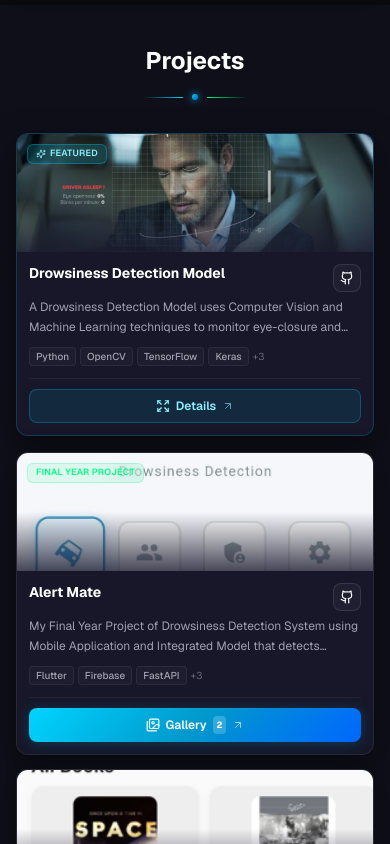
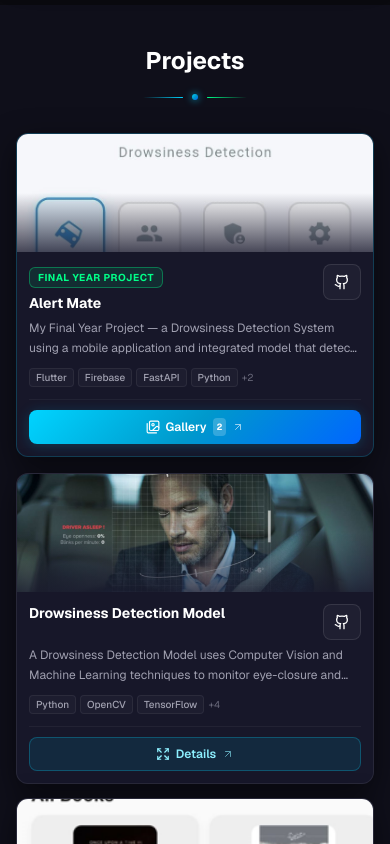
Before and after one commit to a-muqeet27/Abdul-Muqeet-Portfolio, a Next.js app: page / in a window 390 px wide. Shown: the part 2660-3504 px from the top of the page. Built offline with nearby package versions, Linux system fonts and the light colour scheme.

Commit message:
Make portfolio mobile responsive

```diff
--- a/src/components/sections/Projects.tsx
+++ b/src/components/sections/Projects.tsx
@@ -74,17 +74,10 @@ function ProjectCard({
               />
               <div className="pointer-events-none absolute inset-0 bg-gradient-to-t from-dark-card/80 via-transparent to-transparent sm:bg-gradient-to-r sm:from-dark-card/50" />
 
-              {(featured || project.badge) && (
-                <span
-                  className={cn(
-                    "absolute left-2.5 top-2.5 z-10 flex items-center gap-1 rounded-md px-2 py-0.5 text-[9px] font-semibold uppercase tracking-wide backdrop-blur-md",
-                    featured
-                      ? "border border-primary/30 bg-primary/15 text-[#8df0ff]"
-                      : "border border-accent/25 bg-accent/10 text-accent"
-                  )}
-                >
-                  {featured && <Sparkles className="h-2.5 w-2.5" />}
-                  {featured ? "Featured" : project.badge}
+              {featured && !project.badge && (
+                <span className="absolute left-2.5 top-2.5 z-10 flex items-center gap-1 rounded-md border border-primary/30 bg-primary/15 px-2 py-0.5 text-[9px] font-semibold uppercase tracking-wide text-[#8df0ff] backdrop-blur-md">
+                  <Sparkles className="h-2.5 w-2.5" />
+                  Featured
                 </span>
               )}
             </div>
@@ -92,18 +85,26 @@ function ProjectCard({
 
           <div className="flex min-w-0 flex-1 flex-col p-3 sm:p-3.5 lg:p-4">
             <div className="mb-1.5 flex items-start justify-between gap-2">
-              <h3 className="text-sm font-bold leading-snug text-text-light transition-colors duration-300 group-hover:text-primary sm:text-[15px] lg:text-base">
-                {project.title}
-              </h3>
+              <div className="min-w-0 flex-1">
+                {project.badge && (
+                  <span className="mb-1.5 inline-flex items-center rounded-md border border-accent/35 bg-accent/10 px-2 py-0.5 text-[10px] font-bold uppercase tracking-wider text-accent sm:text-[11px]">
+                    {project.badge}
+                  </span>
+                )}
+                <h3 className="text-sm font-bold leading-snug text-text-light transition-colors duration-300 group-hover:text-primary sm:text-[15px] lg:text-base">
+                  {project.title}
+                </h3>
+              </div>
               <a
                 href={project.github}
                 target="_blank"
                 rel="noopener noreferrer"
                 onClick={(e) => e.stopPropagation()}
-                className="flex h-7 w-7 shrink-0 items-center justify-center rounded-lg border border-white/10 bg-white/[0.04] text-text-light transition-colors hover:border-primary/30 hover:text-primary"
+                className="inline-flex h-9 shrink-0 items-center justify-center gap-1.5 rounded-lg border border-white/10 bg-white/[0.04] px-2.5 text-text-light transition-colors hover:border-primary/30 hover:bg-white/[0.07] hover:text-primary sm:px-3"
                 title="View on GitHub"
               >
-                <Github className="h-3.5 w-3.5" />
+                <Github className="h-4 w-4" />
+                <span className="hidden text-xs font-medium sm:inline">GitHub</span>
               </a>
             </div>
 
--- a/src/data/projects.ts
+++ b/src/data/projects.ts
@@ -15,57 +15,57 @@ export type Project = {
 };
 
 export const featuredProject: Project = {
-  title: "Drowsiness Detection Model",
-  image: "/images/Drowsiness Detection Model.png",
-  github: "https://github.com/a-muqeet27/Drowsiness-Detection-Model.git",
+  title: "Alert Mate",
+  image: "/images/Alert Mate.jpeg",
+  github: "https://github.com/a-muqeet27/Alert-Mate-FYP.git",
   description:
-    "A Drowsiness Detection Model uses Computer Vision and Machine Learning techniques to monitor eye-closure and yawning in real time to identify signs of drowsiness.",
-  tools: [
-    "Python",
-    "OpenCV",
-    "TensorFlow",
-    "Keras",
-    "PyTorch",
-    "NumPy",
-    "Pandas",
-  ],
+    "My Final Year Project — a Drowsiness Detection System using a mobile application and integrated model that detects drowsiness using facial landmarks techniques.",
+  tools: ["Flutter", "Firebase", "FastAPI", "Python", "OpenCV", "PyTorch"],
+  badge: "FINAL YEAR PROJECT",
   gallery: [
     {
+      src: "/images/Alert Mate.jpeg",
+      caption: "Alert Mate Mobile Application",
+    },
+    {
       src: "/images/Drowsiness Detection Model.png",
-      caption: "Drowsiness Detection Model Architecture",
+      caption: "Integrated Drowsiness Detection Model",
     },
   ],
   highlights: [
-    "Real-time eye-closure and yawning monitoring",
-    "Computer vision and machine learning based detection",
-    "Built with OpenCV, TensorFlow, Keras, and PyTorch",
+    "Mobile application for drowsiness detection",
+    "Integrated model using facial landmarks techniques",
+    "Flutter frontend with Firebase backend integration",
+    "FastAPI and Python for model serving and processing",
   ],
 };
 
 export const projects: Project[] = [
   {
-    title: "Alert Mate",
-    image: "/images/Alert Mate.jpeg",
-    github: "https://github.com/a-muqeet27/Alert-Mate-FYP.git",
+    title: "Drowsiness Detection Model",
+    image: "/images/Drowsiness Detection Model.png",
+    github: "https://github.com/a-muqeet27/Drowsiness-Detection-Model.git",
     description:
-      "My Final Year Project of Drowsiness Detection System using Mobile Application and Integrated Model that detects drowsiness using Facial Landmarks Techniques.",
-    tools: ["Flutter", "Firebase", "FastAPI", "Python", "OpenCV", "PyTorch"],
-    badge: "Final Year Project",
+      "A Drowsiness Detection Model uses Computer Vision and Machine Learning techniques to monitor eye-closure and yawning in real time to identify signs of drowsiness.",
+    tools: [
+      "Python",
+      "OpenCV",
+      "TensorFlow",
+      "Keras",
+      "PyTorch",
+      "NumPy",
+      "Pandas",
+    ],
     gallery: [
       {
-        src: "/images/Alert Mate.jpeg",
-        caption: "Alert Mate Mobile Application",
-      },
-      {
         src: "/images/Drowsiness Detection Model.png",
-        caption: "Integrated Drowsiness Detection Model",
+        caption: "Drowsiness Detection Model Architecture",
       },
     ],
     highlights: [
-      "Mobile application for drowsiness detection",
-      "Integrated model using facial landmarks techniques",
-      "Flutter frontend with Firebase backend integration",
-      "FastAPI and Python for model serving and processing",
+      "Real-time eye-closure and yawning monitoring",
+      "Computer vision and machine learning based detection",
+      "Built with OpenCV, TensorFlow, Keras, and PyTorch",
     ],
   },
   {
```
